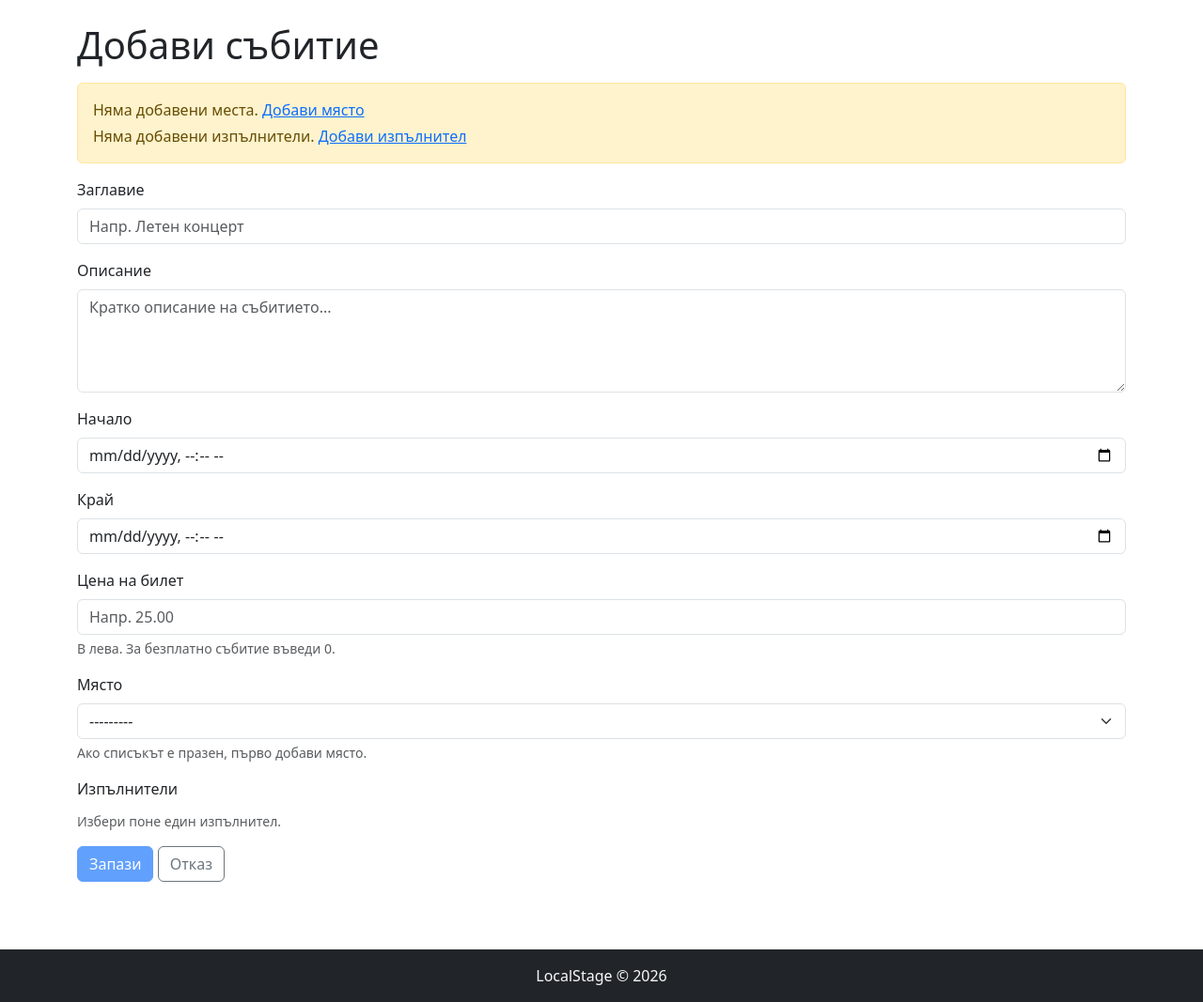
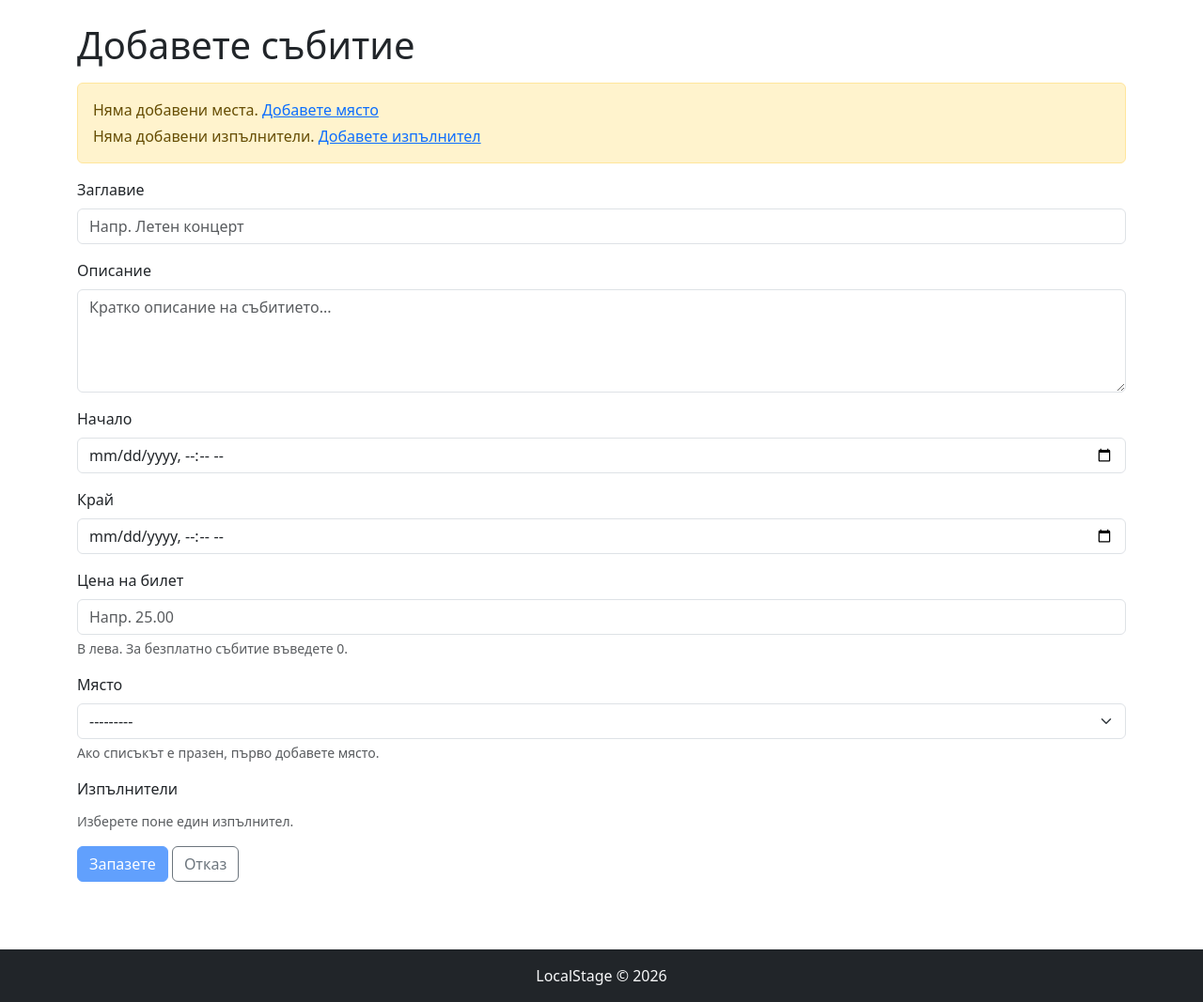
Before and after one commit to MartinBuilds/Django_Basics_Regular_Exam_martinkolew, a Django app: page /events/create/ in a window 1280 px wide. Shown: the part 56-1123 px from the top of the page at 94% size. Run offline with Django 5.2, Linux system fonts and the light colour scheme; data that the repository does not hold is empty.

Commit message:
Switch user-facing Bulgarian copy to formal address.

```diff
--- a/events/forms.py
+++ b/events/forms.py
@@ -25,34 +25,34 @@ class EventForm(forms.ModelForm):
             'performers': 'Изпълнители',
         }
         help_texts = {
-            'ticket_price': 'В лева. За безплатно събитие въведи 0.',
-            'performers': 'Избери поне един изпълнител.',
-            'venue': 'Ако списъкът е празен, първо добави място.',
+            'ticket_price': 'В лева. За безплатно събитие въведете 0.',
+            'performers': 'Изберете поне един изпълнител.',
+            'venue': 'Ако списъкът е празен, първо добавете място.',
         }
         error_messages = {
             'title': {
-                'required': 'Моля, въведи заглавие.',
+                'required': 'Моля, въведете заглавие.',
             },
             'description': {
-                'required': 'Моля, въведи описание.',
+                'required': 'Моля, въведете описание.',
             },
             'start_datetime': {
-                'required': 'Моля, въведи начална дата и час.',
+                'required': 'Моля, въведете начална дата и час.',
                 'invalid': 'Невалидна дата и час.',
             },
             'end_datetime': {
-                'required': 'Моля, въведи крайна дата и час.',
+                'required': 'Моля, въведете крайна дата и час.',
                 'invalid': 'Невалидна дата и час.',
             },
             'ticket_price': {
-                'required': 'Моля, въведи цена.',
+                'required': 'Моля, въведете цена.',
                 'invalid': 'Цената трябва да е число.',
             },
             'venue': {
-                'required': 'Моля, избери място.',
+                'required': 'Моля, изберете място.',
             },
             'performers': {
-                'required': 'Моля, избери поне един изпълнител.',
+                'required': 'Моля, изберете поне един изпълнител.',
             },
         }
         widgets = {
@@ -121,7 +121,7 @@ class EventForm(forms.ModelForm):
             )
 
         if performers is not None and not performers.exists():
-            self.add_error('performers', 'Моля, избери поне един изпълнител.')
+            self.add_error('performers', 'Моля, изберете поне един изпълнител.')
 
         return cleaned_data
 
--- a/performers/forms.py
+++ b/performers/forms.py
@@ -17,10 +17,10 @@ class PerformerForm(forms.ModelForm):
         }
         error_messages = {
             'name': {
-                'required': 'Моля, въведи име на изпълнителя.',
+                'required': 'Моля, въведете име на изпълнителя.',
             },
             'country': {
-                'required': 'Моля, въведи държава.',
+                'required': 'Моля, въведете държава.',
             },
         }
         widgets = {
--- a/templates/404.html
+++ b/templates/404.html
@@ -4,6 +4,6 @@
 
 {% block content %}
 <h1>404</h1>
-<p>Страницата, която търсиш, не съществува.</p>
+<p>Страницата, която търсите, не съществува.</p>
 <a href="{% url 'home' %}" class="btn btn-primary">Към началото</a>
 {% endblock %}
--- a/templates/events/event_details.html
+++ b/templates/events/event_details.html
@@ -39,7 +39,7 @@
     {% endfor %}
 </ul>
 
-<a href="{% url 'event-edit' event.pk %}" class="btn btn-primary">Редактирай</a>
-<a href="{% url 'event-delete' event.pk %}" class="btn btn-danger">Изтрий</a>
+<a href="{% url 'event-edit' event.pk %}" class="btn btn-primary">Редактирайте</a>
+<a href="{% url 'event-delete' event.pk %}" class="btn btn-danger">Изтрийте</a>
 <a href="{% url 'event-list' %}" class="btn btn-outline-secondary">Назад към събитията</a>
 {% endblock %}
--- a/templates/events/event_form.html
+++ b/templates/events/event_form.html
@@ -1,21 +1,21 @@
 {% extends 'base.html' %}
 
 {% block title %}
-    {% if event %}Редактирай събитие{% else %}Добави събитие{% endif %} | LocalStage
+    {% if event %}Редактирайте събитие{% else %}Добавете събитие{% endif %} | LocalStage
 {% endblock %}
 
 {% block content %}
 <h1>
-    {% if event %}Редактирай събитие{% else %}Добави събитие{% endif %}
+    {% if event %}Редактирайте събитие{% else %}Добавете събитие{% endif %}
 </h1>
 
 {% if not has_venues or not has_performers %}
     <div class="alert alert-warning mt-3">
         {% if not has_venues %}
-            <p class="mb-1">Няма добавени места. <a href="{% url 'venue-create' %}">Добави място</a></p>
+            <p class="mb-1">Няма добавени места. <a href="{% url 'venue-create' %}">Добавете място</a></p>
         {% endif %}
         {% if not has_performers %}
-            <p class="mb-0">Няма добавени изпълнители. <a href="{% url 'performer-create' %}">Добави изпълнител</a></p>
+            <p class="mb-0">Няма добавени изпълнители. <a href="{% url 'performer-create' %}">Добавете изпълнител</a></p>
         {% endif %}
     </div>
 {% endif %}
@@ -45,7 +45,7 @@
     {% endfor %}
 
     <button type="submit" class="btn btn-primary" {% if not has_venues or not has_performers %}disabled{% endif %}>
-        Запази
+        Запазете
     </button>
     {% if event %}
         <a href="{% url 'event-details' event.pk %}" class="btn btn-outline-secondary">Отказ</a>
--- a/templates/events/event_list.html
+++ b/templates/events/event_list.html
@@ -5,7 +5,7 @@
 {% block content %}
 <div class="d-flex justify-content-between align-items-center mb-3">
     <h1 class="mb-0">Събития</h1>
-    <a href="{% url 'event-create' %}" class="btn btn-primary">Добави събитие</a>
+    <a href="{% url 'event-create' %}" class="btn btn-primary">Добавете събитие</a>
 </div>
 
 <form method="get" class="row g-2 mb-4">
@@ -18,7 +18,7 @@
         {{ filter_form.sort }}
     </div>
     <div class="col-md-2 d-flex align-items-end">
-        <button type="submit" class="btn btn-outline-primary w-100">Филтрирай</button>
+        <button type="submit" class="btn btn-outline-primary w-100">Филтрирайте</button>
     </div>
 </form>
 
--- a/templates/home.html
+++ b/templates/home.html
@@ -14,6 +14,6 @@
         {% endfor %}
     </ul>
 {% else %}
-    <p class="text-muted">Все още няма събития. Първо добави място и изпълнител, после събитие.</p>
+    <p class="text-muted">Все още няма събития. Първо добавете място и изпълнител, после събитие.</p>
 {% endif %}
 {% endblock %}
--- a/templates/performers/performer_details.html
+++ b/templates/performers/performer_details.html
@@ -12,7 +12,7 @@
     <p class="text-muted">Няма биография.</p>
 {% endif %}
 
-<a href="{% url 'performer-edit' performer.pk %}" class="btn btn-primary">Редактирай</a>
-<a href="{% url 'performer-delete' performer.pk %}" class="btn btn-danger">Изтрий</a>
+<a href="{% url 'performer-edit' performer.pk %}" class="btn btn-primary">Редактирайте</a>
+<a href="{% url 'performer-delete' performer.pk %}" class="btn btn-danger">Изтрийте</a>
 <a href="{% url 'performer-list' %}" class="btn btn-outline-secondary">Назад към изпълнителите</a>
 {% endblock %}
--- a/templates/performers/performer_form.html
+++ b/templates/performers/performer_form.html
@@ -1,12 +1,12 @@
 {% extends 'base.html' %}
 
 {% block title %}
-    {% if performer %}Редактирай изпълнител{% else %}Добави изпълнител{% endif %} | LocalStage
+    {% if performer %}Редактирайте изпълнител{% else %}Добавете изпълнител{% endif %} | LocalStage
 {% endblock %}
 
 {% block content %}
 <h1>
-    {% if performer %}Редактирай изпълнител{% else %}Добави изпълнител{% endif %}
+    {% if performer %}Редактирайте изпълнител{% else %}Добавете изпълнител{% endif %}
 </h1>
 
 <form method="post" class="mt-3" novalidate>
@@ -25,7 +25,7 @@
         </div>
     {% endfor %}
 
-    <button type="submit" class="btn btn-primary">Запази</button>
+    <button type="submit" class="btn btn-primary">Запазете</button>
     {% if performer %}
         <a href="{% url 'performer-details' performer.pk %}" class="btn btn-outline-secondary">Отказ</a>
     {% else %}
--- a/templates/performers/performer_list.html
+++ b/templates/performers/performer_list.html
@@ -5,7 +5,7 @@
 {% block content %}
 <div class="d-flex justify-content-between align-items-center mb-3">
     <h1 class="mb-0">Изпълнители</h1>
-    <a href="{% url 'performer-create' %}" class="btn btn-primary">Добави изпълнител</a>
+    <a href="{% url 'performer-create' %}" class="btn btn-primary">Добавете изпълнител</a>
 </div>
 
 {% if performers %}
--- a/templates/venues/venue_create.html
+++ b/templates/venues/venue_create.html
@@ -1,9 +1,9 @@
 {% extends 'base.html' %}
 
-{% block title %}Добави място | LocalStage{% endblock %}
+{% block title %}Добавете място | LocalStage{% endblock %}
 
 {% block content %}
-<h1>Добави място</h1>
+<h1>Добавете място</h1>
 
 <form method="post" class="mt-3" novalidate>
     {% csrf_token %}
@@ -21,7 +21,7 @@
         </div>
     {% endfor %}
 
-    <button type="submit" class="btn btn-primary">Запази</button>
+    <button type="submit" class="btn btn-primary">Запазете</button>
     <a href="{% url 'venue-list' %}" class="btn btn-outline-secondary">Отказ</a>
 </form>
 {% endblock %}
--- a/templates/venues/venue_list.html
+++ b/templates/venues/venue_list.html
@@ -5,7 +5,7 @@
 {% block content %}
 <div class="d-flex justify-content-between align-items-center mb-3">
     <h1 class="mb-0">Места</h1>
-    <a href="{% url 'venue-create' %}" class="btn btn-primary">Добави място</a>
+    <a href="{% url 'venue-create' %}" class="btn btn-primary">Добавете място</a>
 </div>
 
 {% if venues %}
--- a/venues/forms.py
+++ b/venues/forms.py
@@ -19,13 +19,13 @@ class VenueForm(forms.ModelForm):
         }
         error_messages = {
             'name': {
-                'required': 'Моля, въведи име на мястото.',
+                'required': 'Моля, въведете име на мястото.',
             },
             'city': {
-                'required': 'Моля, въведи град.',
+                'required': 'Моля, въведете град.',
             },
             'capacity': {
-                'required': 'Моля, въведи капацитет.',
+                'required': 'Моля, въведете капацитет.',
                 'invalid': 'Капацитетът трябва да е число.',
             },
         }
```
Also changed, not shown: templates/about.html (+9 -9 lines), templates/events/event_delete.html (+4 -4 lines), templates/performers/performer_delete.html (+4 -4 lines).
